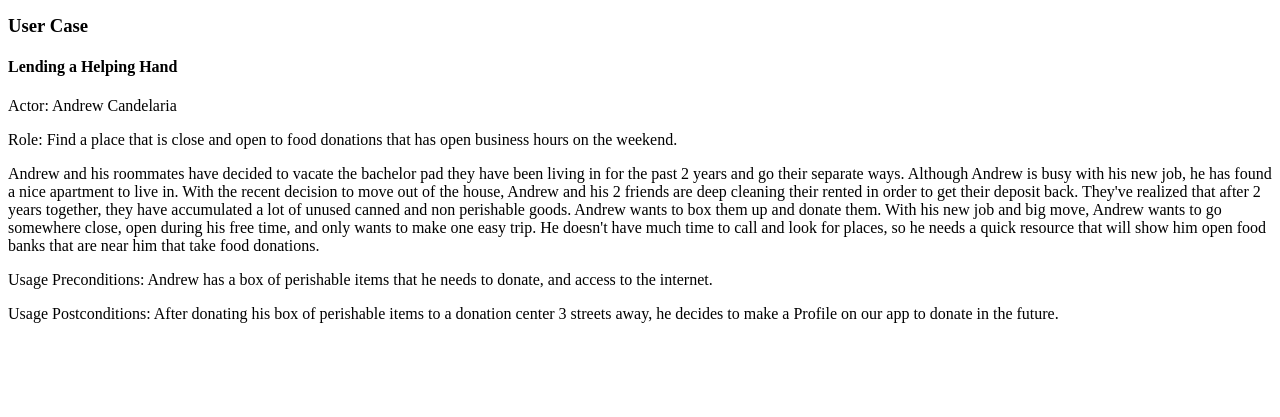
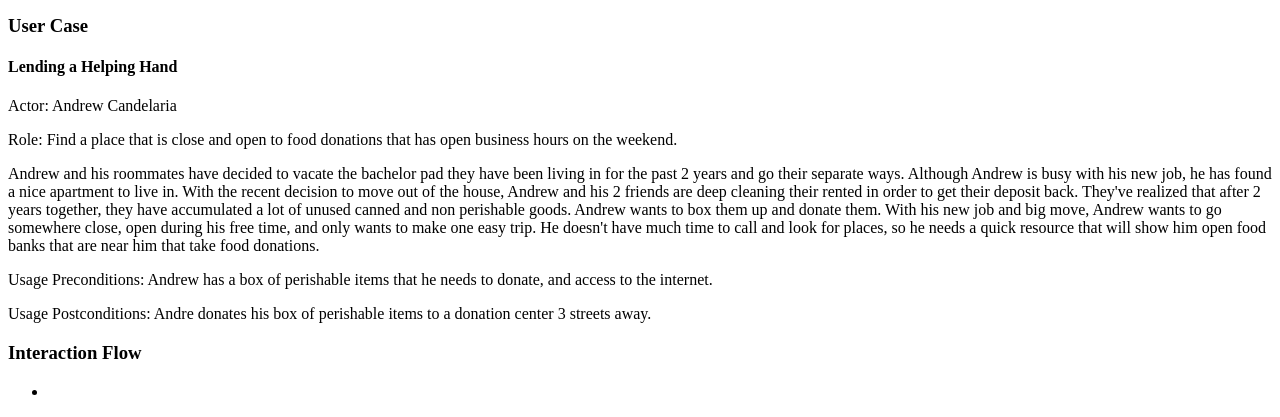
Before and after one commit to fullStackMartinez/feeding-our-past, a PHP site: page /epic/persona-1.php in a window 1280 px wide. Shown: the part 501-918 px from the top of the page. Before the commit the page ends 824 px from the top, so only its background shows below. Run offline with PHP 8.4, Linux system fonts and the light colour scheme.

Commit message:
deleted pupose

```diff
--- a/epic/persona-1.php
+++ b/epic/persona-1.php
@@ -43,10 +43,15 @@
 				He doesn't have much time to call and look for places, so he needs a quick resource that will show him open food banks that are
 				near him that take food donations. </p>
 			<p>Usage Preconditions: Andrew has a box of perishable items that he needs to donate, and access to the internet.</p>
-			<p>Usage Postconditions: After donating his box of perishable items to a donation center 3 streets away, he decides to make a Profile on our app to donate in the future.
+			<p>Usage Postconditions: Andre donates his box of perishable items to a donation center 3 streets away.
 			</p>
 		</section>
-
+		<section>
+			<h3>Interaction Flow</h3>
+			<ul>
+				<li></li>
+			</ul>
+		</section>
 
 	</body>
 </html>
```
